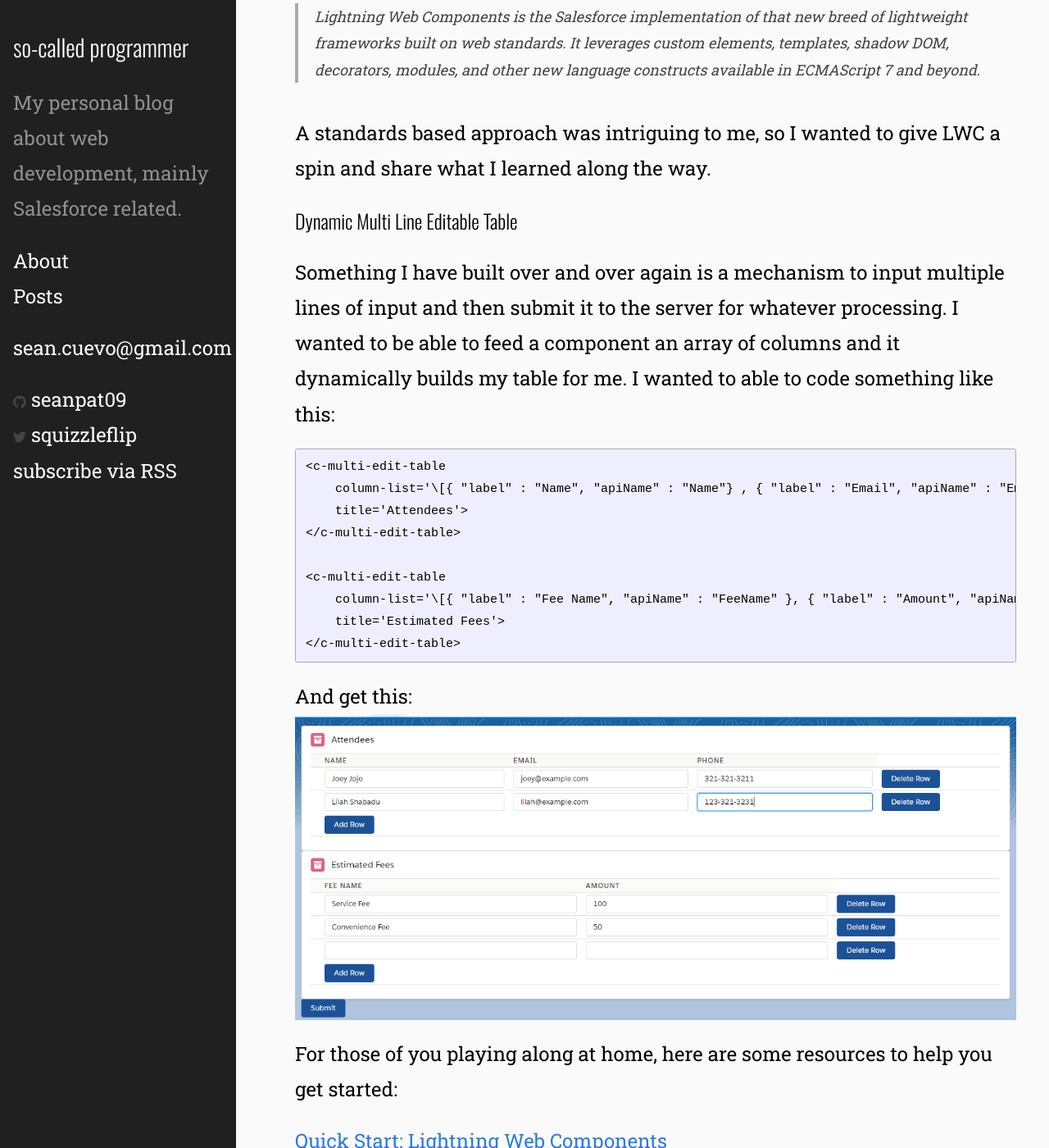
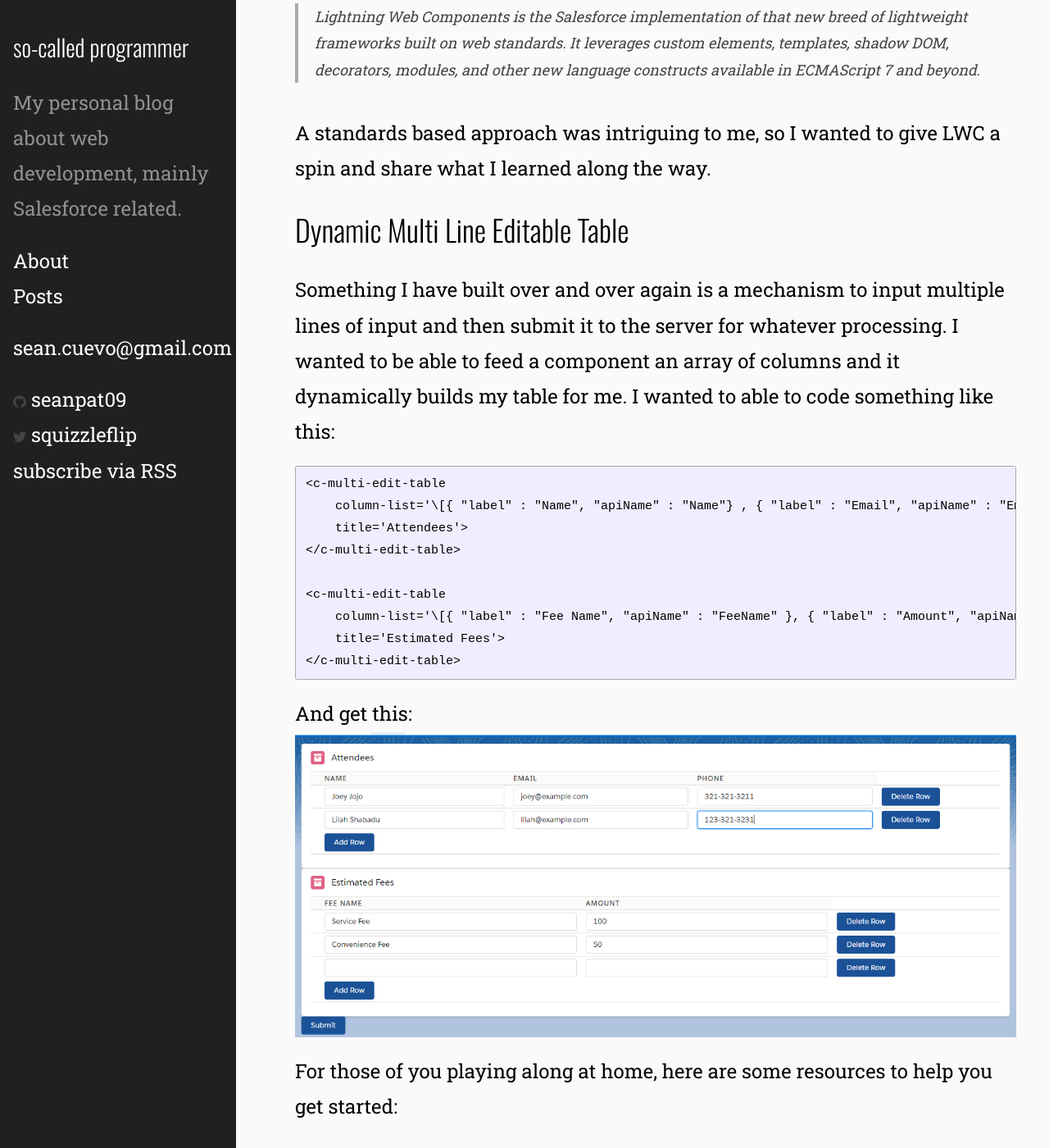
Before and after one commit to seanpat09/seanpat09.github.io, a Jekyll site: the page built from index.html, in a window 1280 px wide and 1400 px high, scrolled down 833 px. Shown: the whole window at 82% size. Built offline with Jekyll 4.4.1, drawn with Linux system fonts in a browser that asks for light colours; the list of posts is cut into pages by our own code.

Commit message:
fixing h2 size

```diff
--- a/_sass/_layout.scss
+++ b/_sass/_layout.scss
@@ -268,11 +268,7 @@
     margin-bottom: $spacing-unit;
 
     h2 {
-        font-size: 24px;
-
-        @include media-query($on-laptop) {
-            font-size: 36px;
-        }
+        font-size:36px;
 
         @include media-query($on-palm) {
             font-size: 24px;
```
